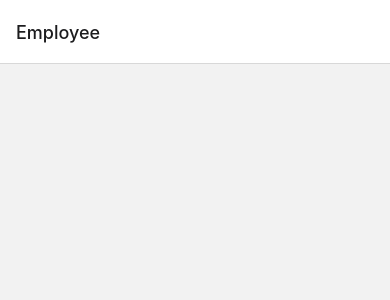
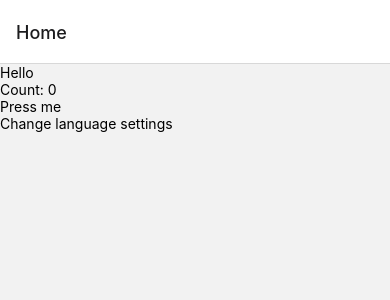
Before and after one commit to neel132/v2stech-rn-training, a React Native app: screen / in a window 390 px wide. Shown: the top 300 px of the page. Built offline with nearby package versions, Linux system fonts and the light colour scheme; no server answers.

Commit message:
Integrating i18next

```diff
--- a/App.tsx
+++ b/App.tsx
@@ -4,13 +4,17 @@ import {Provider} from 'react-redux';
 import store from './src/redux/store';
 import {AuthStack} from './src/navigation/AuthNavigator';
 import {RootNavigation} from './src/navigation';
+import {I18nextProvider} from 'react-i18next';
+import i18n from './i18n';
 
 function App(): JSX.Element {
   return (
     <Provider store={store}>
-      <RootNavigation>
-        <AuthStack />
-      </RootNavigation>
+      <I18nextProvider i18n={i18n}>
+        <RootNavigation>
+          <AuthStack />
+        </RootNavigation>
+      </I18nextProvider>
     </Provider>
   );
 }
--- /dev/null
+++ b/i18n.ts
@@ -0,0 +1,18 @@
+import i18n from 'i18next';
+import {initReactI18next} from 'react-i18next';
+import en from './src/locales/en.json';
+import fr from './src/locales/fr.json';
+
+i18n.use(initReactI18next).init({
+  resources: {
+    en: {translation: en},
+    fr: {translation: fr},
+  },
+  lng: 'en',
+  fallbacking: 'en',
+  interpolation: {
+    escapeValue: false,
+  },
+});
+
+export default i18n;
--- a/package.json
+++ b/package.json
@@ -14,7 +14,9 @@
     "@react-navigation/stack": "^6.4.1",
     "@reduxjs/toolkit": "^2.2.7",
     "axios": "^1.7.4",
+    "i18next": "^23.14.0",
     "react": "18.2.0",
+    "react-i18next": "^15.0.1",
     "react-native": "0.71.6",
     "react-native-gesture-handler": "^2.18.1",
     "react-native-safe-area-context": "^4.10.9",
--- /dev/null
+++ b/src/locales/en.json
@@ -0,0 +1,5 @@
+{
+  "welcome": "Welcome",
+  "login": "Login",
+  "hello": "Hello"
+}
--- /dev/null
+++ b/src/locales/fr.json
@@ -0,0 +1,5 @@
+{
+  "welcome": "Bienvenue",
+  "login": "se connecter",
+  "hello": "Bonjour"
+}
--- a/src/navigation/AuthNavigator.tsx
+++ b/src/navigation/AuthNavigator.tsx
@@ -6,8 +6,8 @@ const Stack = createStackNavigator();
 export const AuthStack = () => {
   return (
     <Stack.Navigator>
+      <Stack.Screen name="Home" component={Home} />
       <Stack.Screen name="Employee" component={Employee} />
-      <Stack.Screen name="Home" component={Home} />
     </Stack.Navigator>
   );
 };
--- a/src/screens/Home/Home.tsx
+++ b/src/screens/Home/Home.tsx
@@ -1,18 +1,28 @@
 import React, {useCallback, useState} from 'react';
-import {View, Text} from 'react-native';
+import {View, Text, Pressable} from 'react-native';
 import {CustomButton} from '../../components';
+import {useTranslation} from 'react-i18next';
+import i18next from 'i18next';
 
 export const Home: React.FC = () => {
+  const {t} = useTranslation();
   const [count, setCount] = useState(0);
 
   const onIncrement = useCallback(() => {
     setCount(prevCount => prevCount + 1);
   }, []);
+  const changeLanguageSetting = (lng: string) => {
+    i18next.changeLanguage(lng);
+  };
   console.log('count state -', count);
   return (
     <View>
+      <Text>{t('hello')}</Text>
       <Text>Count: {count}</Text>
       <CustomButton title="Press me" onPress={onIncrement} />
+      <Pressable onPress={() => changeLanguageSetting('fr')}>
+        <Text>Change language settings</Text>
+      </Pressable>
     </View>
   );
 };
```
Also changed, not shown: 1 other file (tests, documents, lock files or other folders).
